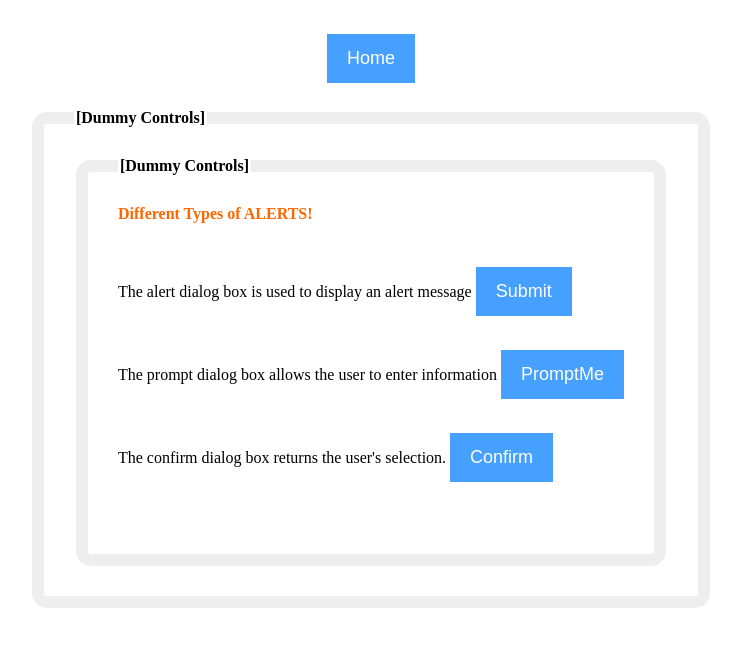
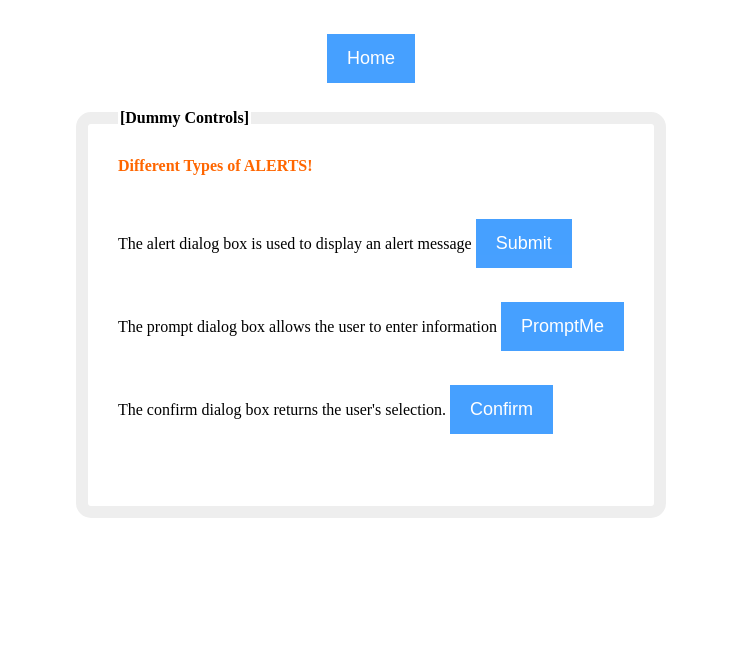
Before and after one commit to qavbox/demo, a Jekyll site: the page built from alerts/index.html, in a window 1280 px wide. Shown: the top 647 px of the page, without its empty margins (269-1010 px from the left). Built offline with Jekyll 4.4.1, drawn with Linux system fonts in a browser that asks for light colours.

Commit message:
Update index.html

```diff
--- a/alerts/index.html
+++ b/alerts/index.html
@@ -5,8 +5,6 @@ title: Alerts
 <meta name="viewport" content="width=device-width, initial-scale=1.0">
 
 
-<form id="form1">
-<fieldset id="regform"><legend><b>[Dummy Controls]</b></legend>
 <span style="color: #ff6600;">
 <label for="alerts">Different Types of ALERTS!</label><br/><br/><br/>
 </span>
@@ -46,5 +44,3 @@ function myFunctionConfirm() {
 </script>
 
 <b><p id="Parademo" align="center"></p></b>
-</form>
-</fieldset>
```
